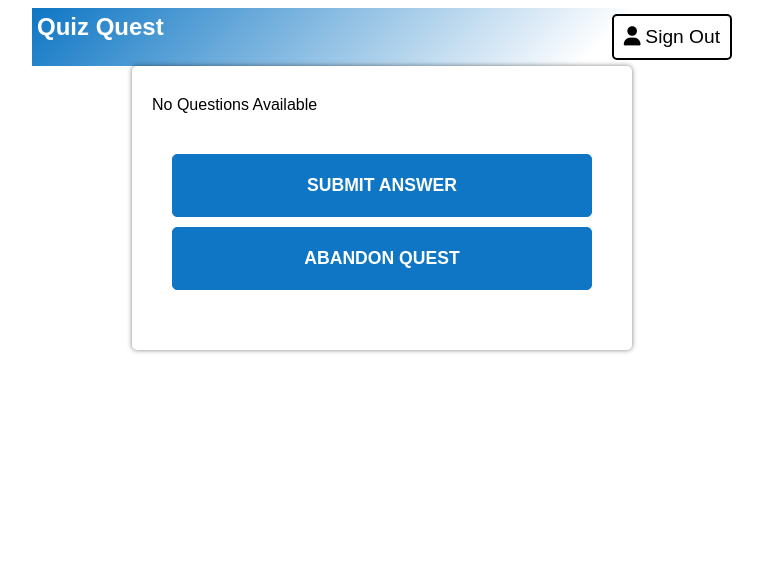
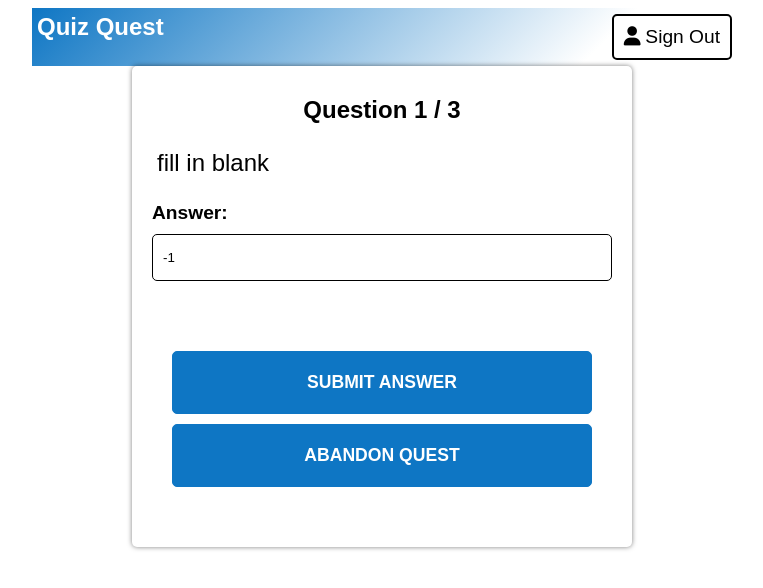
Before and after one commit to RShnitser/quiz-quest, a React (Vite) app: page /quest in a window 1280 px wide. Shown: the top 588 px of the page, without its empty margins (258-1021 px from the left). Built offline with nearby package versions, Linux system fonts and the light colour scheme; data requests are answered from the project's data file; sample sign-in values are in the browser's storage.

Commit message:
add order of answers to history data

```diff
--- a/db.json
+++ b/db.json
@@ -7,9 +7,129 @@
     }
   ],
   "questions": [
-
+    {
+      "question": "fill in blank",
+      "type": "Fill in the blank",
+      "answer": "answer",
+      "tags": [
+        "HTML"
+      ],
+      "id": 1
+    },
+    {
+      "question": "multiple choice",
+      "type": "Multiple Choice",
+      "answer": {
+        "id": 0,
+        "answer": "answer"
+      },
+      "options": [
+        {
+          "id": 0,
+          "answer": "answer"
+        },
+        {
+          "id": 1,
+          "answer": "fake1"
+        },
+        {
+          "id": 2,
+          "answer": "fake2"
+        },
+        {
+          "id": 3,
+          "answer": "fake3"
+        }
+      ],
+      "tags": [
+        "CSS"
+      ],
+      "id": 2
+    },
+    {
+      "question": "all that apply",
+      "type": "All that apply",
+      "options": [
+        {
+          "id": 0,
+          "answer": "answer1",
+          "answerApplies": true
+        },
+        {
+          "id": 1,
+          "answer": "answer2",
+          "answerApplies": true
+        },
+        {
+          "id": 2,
+          "answer": "fake1",
+          "answerApplies": false
+        },
+        {
+          "id": 3,
+          "answer": "fake2",
+          "answerApplies": false
+        }
+      ],
+      "tags": [
+        "Javascript"
+      ],
+      "id": 3
+    }
   ],
   "history": [
-
+    {
+      "userId": 1,
+      "questionId": 2,
+      "info": {
+        "type": "Multiple Choice",
+        "answer": 0,
+        "order": [
+          3,
+          2,
+          1,
+          0
+        ]
+      },
+      "date": 1674609533247,
+      "id": 1
+    },
+    {
+      "userId": 1,
+      "questionId": 3,
+      "info": {
+        "type": "All that apply",
+        "answer": [
+          {
+            "id": 2,
+            "applies": false
+          },
+          {
+            "id": 0,
+            "applies": true
+          },
+          {
+            "id": 3,
+            "applies": false
+          },
+          {
+            "id": 1,
+            "applies": true
+          }
+        ]
+      },
+      "date": 1674609536831,
+      "id": 2
+    },
+    {
+      "userId": 1,
+      "questionId": 1,
+      "info": {
+        "type": "Fill in the blank",
+        "answer": "answer"
+      },
+      "date": 1674609539996,
+      "id": 3
+    }
   ]
 }
--- a/src/components/HistoryCard/HistoryCard.tsx
+++ b/src/components/HistoryCard/HistoryCard.tsx
@@ -1,6 +1,6 @@
 import React from "react";
-import { Question, QuestionType } from "../../quiz-api/quiz-api";
-import {Answer} from "../QuizApp/QuizApp";
+import { Question, QuestionType, Answer } from "../../quiz-api/quiz-api";
+//import {Answer} from "../QuizApp/QuizApp";
 
 type HistoryCardProps = {
     question: Question,
@@ -13,6 +13,8 @@ const HistoryCard = ({question, answer}: HistoryCardProps) => {
 
     switch(question.type) {
         case QuestionType.fillInBlank:
+            if(answer.type === QuestionType.fillInBlank) {
+
                 result = <React.Fragment>
                     {answer.answer !== question.answer ?
                     <>
@@ -28,54 +30,60 @@ const HistoryCard = ({question, answer}: HistoryCardProps) => {
                         </div>
                     }
                 </React.Fragment>
+            }
         break;
         case QuestionType.allThatApply:
+            if(answer.type === QuestionType.allThatApply) {
                 result = <div className="quest-grid">
-                {question.options.map((option, index) => {
+                    {answer.answer.map((option, index) => {
 
                         let check = <div></div>
-                    if(option.answerApplies === answer[`answer${index}Applies`]) {
+                        if(question.options[option.id].answerApplies === option.applies) {
                             check =  <div className="correct"><i className="fa-solid fa-check"></i></div>
                         }
                         else {
                             check =  <div className="incorrect"><i className="fa-solid fa-xmark"></i></div>
                         }
                         return(
-                        <React.Fragment key={option.answer}>
+                            <React.Fragment key={option.id}>
                                 {check}
-                            <div className={answer[`answer${index}Applies`] ? "quest-bold" : ""}>
-                                {option.answer}
+                                <div className={option.applies ? "quest-bold" : ""}>
+                                    {question.options[option.id].answer}
                                 </div>
                             </React.Fragment>
                         );
                     })}
                 </div>
+            }
         break;
         case QuestionType.multipleChoice:
+            if(answer.type === QuestionType.multipleChoice) {
+
                 result = <div className = "quest-grid">
-                {question.options.map((option) => {
+                    {answer.order.map((index) => {
                         let check = <div></div>
-                    if(option === answer.answer) {
-                        if(answer.answer === question.answer) {
+                        if(question.options[index].id === answer.answer) {
+                            if(answer.answer === 0) {
                                 check = <div className="correct"><i className="fa-solid fa-check"></i></div>;
                             }
                             else {
                                 check = <div className="incorrect"><i className="fa-solid fa-xmark"></i></div>
                             }
                         }
-                    if(answer.answer !== question.answer && option === question.answer) {
+                        if(answer.answer !== 0 && question.options[index].id === 0) {
                             check = <div className="correct"><i className="fa-solid fa-check"></i></div>;
                         }
                         return(
-                        <React.Fragment key={option}>
+                            <React.Fragment key={question.options[index].answer}>
                                 {check}
-                            <div className={option === answer.answer ? "quest-bold" : ""}>
-                                {option}
+                                <div className={question.options[index].id === answer.answer ? "quest-bold" : ""}>
+                                    {question.options[index].answer}
                                 </div>
                             </React.Fragment>
                         );
                     })}
                 </div>
+            }
         break;
         default:
         break;
--- a/src/components/Quest/Quest.tsx
+++ b/src/components/Quest/Quest.tsx
@@ -2,16 +2,17 @@ import React, { useState, useEffect } from "react";
 import { useNavigate } from "react-router-dom";
 import useQuiz from "../../providers/QuizProvider";
 import { QuizContextType } from "../../providers/QuizProvider";
-import { Question, QuestionType } from "../../quiz-api/quiz-api";
+import { Question, QuestionType, Answer } from "../../quiz-api/quiz-api";
 import HistoryCard from "../HistoryCard/HistoryCard";
 import InputField from "../InputField/InputField";
 import { InputError } from "../QuizApp/QuizApp";
-import {Answer} from "../QuizApp/QuizApp";
+//import {Answer} from "../QuizApp/QuizApp";
 import "./Quest.css";
 
 
 
 const INIT_ANSWER : Answer = {
+    type: QuestionType.fillInBlank,
     answer: "",
 }
 
@@ -43,16 +44,32 @@ const Quest = () => {
                     const question = result[0];
                     switch(question.type) {
                         case QuestionType.allThatApply:
-                            const newAnswer : Answer = {
-                                answer: ""
+                            const applyAnswer : Answer = {
+                                type: QuestionType.allThatApply,
+                                answer: [],
+                                //answer: ""
                             };
-                            for(let i = 0; i < question.options.length; i++){
-                                newAnswer[`answer${i}Applies`]= false;
+                            //for(let i = 0; i < question.options.length; i++){
+                            for(const option of question.options) {
+                                //newAnswer[`answer${i}Applies`]= false;
+                                applyAnswer.answer.push({id: option.id, applies: false});
                             }
-                            setAnswer(newAnswer);
+                            setAnswer(applyAnswer);
+                        break;
+                        case QuestionType.multipleChoice:
+                            const choiceAnswer: Answer = {
+                                type: QuestionType.multipleChoice,
+                                answer: -1,
+                                order: [],
+                            }
+                            for(const option of question.options) {
+                                //newAnswer[`answer${i}Applies`]= false;
+                                choiceAnswer.order.push(option.id);
+                            }
+                            setAnswer(choiceAnswer);
                         break;
                         default:
-                            setAnswer(INIT_ANSWER);
+                            //setAnswer(INIT_ANSWER);
                         break;
                     }
                 }
@@ -74,9 +91,9 @@ const Quest = () => {
         setError({});
 
         const newError: InputError = {};
-        const question = questions[questionIndex];
+        //const question = questions[questionIndex];
 
-        switch(question.type) {
+        switch(answer.type) {
             case QuestionType.fillInBlank:
                 if(!answer.answer.length) {
                     newError["answer"] = "Enter an answer";
@@ -84,11 +101,11 @@ const Quest = () => {
                 }
             break;
             case QuestionType.multipleChoice:
-            if(!answer.answer.length) {
-                //newError["answer"] = "Enter an answer";
-                setPageError("Select an answer")
-                result = false;
-            }
+                if(answer.answer === -1) {
+                    //newError["answer"] = "Enter an answer";
+                    setPageError("Select an answer")
+                    result = false;
+                }
             break;
             default:
             break;
@@ -101,17 +118,17 @@ const Quest = () => {
         return(result);
     }
 
-    const handleAddHistory = async () => {
-        try {
-            for(const index in answerArray) {
-                console.log(index);
-                await addHistory(user.id, questions[index].id, answerArray[index]);
-            }
-        }
-        catch(error) {
-            console.error(error);
-        }
-    }
+    // const handleAddHistory = async () => {
+    //     try {
+    //         for(const index in answerArray) {
+    //             console.log(index);
+    //             await addHistory(user.id, questions[index].id, answerArray[index]);
+    //         }
+    //     }
+    //     catch(error) {
+    //         console.error(error);
+    //     }
+    // }
 
     const handleSubmit = async (e: React.FormEvent<HTMLFormElement>) => {
         e.preventDefault();
@@ -131,7 +148,8 @@ const Quest = () => {
                     case QuestionType.allThatApply:
                         let correct = true;
                         for(let i = 0; i < question.options.length; i++) {
-                            if(question.options[i].answerApplies !== answer[`answer${i}Applies`]) {
+                        //for(const option of question.options) {
+                            if(question.options[i].answerApplies !== (answer.answer as {id: number, applies: boolean}[])[i].applies) {
                                 correct = false;
                                 break;
                             }
@@ -164,10 +182,13 @@ const Quest = () => {
                     switch(question.type) {
                         case QuestionType.allThatApply:
                             const newAnswer : Answer = {
-                                answer: ""
+                                type: QuestionType.allThatApply,
+                                answer: [],
                             };
-                            for(let i = 0; i < question.options.length; i++){
-                                newAnswer[`answer${i}Applies`]= false;
+                            //for(let i = 0; i < question.options.length; i++){
+                            for(const option of question.options) {
+                                //newAnswer[`answer${i}Applies`]= false;
+                                newAnswer.answer.push({id: option.id, applies: false});
                             }
                             setAnswer(newAnswer);
                         break;
@@ -189,6 +210,7 @@ const Quest = () => {
 
     const buildAnswerInput = (question : Question): React.ReactNode => {
         let input = null;
+        //switch(answer.type) {
         switch(question.type) {
             case QuestionType.fillInBlank:
 
@@ -197,11 +219,13 @@ const Quest = () => {
                      label="Answer:"
                      type="text"
                      name="answer"
-                     value={answer.answer}
+                     value={answer.answer as string}
                      onChange={({target: {value}}: React.ChangeEvent<HTMLInputElement>) => {
                          setAnswer({
+                             type: QuestionType.fillInBlank,
+                             answer: value,
                              //...answer,
-                             answer: value
+                             //answer: value
                          })
                      }}
                      error={error["answer"] || ""}
@@ -216,16 +240,23 @@ const Quest = () => {
                             label={option.answer}
                             type="checkbox"
                             name={option.answer}
-                            checked={answer[`answer${index}Applies`] as boolean || false}
+                            checked={(answer.answer as {id: number, applies: boolean}[])[index].applies}
                             error=""
                             //value={d}
                             onChange={() => {
                                 //console.log(answer.answer1Applies);
-                                setAnswer({
-                                    ...answer,
+
+                                const applyAnswer: Answer = {
+                                    type: QuestionType.allThatApply,
+                                    answer: [...(answer.answer as {id: number, applies: boolean}[])]
+                                }
+                                applyAnswer.answer[index].applies = ! applyAnswer.answer[index].applies;
+                                setAnswer(
+                                    applyAnswer
+                                    //...answer,
                                     //answer1Applies: !answer.answer1Applies,
-                                    [`answer${index}Applies`]: !answer[`answer${index}Applies`]
-                                })
+                                    //[`answer${index}Applies`]: !answer[`answer${index}Applies`]
+                                );
                             }}
                         />
                     ))}
@@ -241,13 +272,24 @@ const Quest = () => {
                             type="radio"
                             name="answer"
                             error=""
-                            value={option.answer}
+                            value={option.id.toString()}
                             //className="form-btn"
                             onChange={({target: {value}}: React.ChangeEvent<HTMLInputElement>) => {
-                                setAnswer({
-                                    //...answer,
-                                    answer: value,
-                                })
+
+                                if(answer.type === QuestionType.multipleChoice) {
+
+                                    const choiceAnswer: Answer = {
+                                        type: QuestionType.multipleChoice,
+                                        answer: parseInt(value),
+                                        order: [...answer.order]
+                                    }
+                                    setAnswer(
+                                        choiceAnswer
+
+                                        //...answer,
+                                        //answer: value,
+                                    )
+                                }
                             }}
                         />
                     ))}
--- a/src/components/QuestHistory/QuestHistory.tsx
+++ b/src/components/QuestHistory/QuestHistory.tsx
@@ -30,34 +30,35 @@ const QuestHistory = () => {
 
     const mapHistoryData = () => {
 
-        const result = history.map((data, index) => {
+        // const result = history.map((data, index) => {
 
-            const answer = {
-                answer: "",
-                ...data.history.info
-            }
+        //     const answer = {
+        //         answer: "",
+        //         ...data.history.info
+        //     }
 
-            return(<div className="quest-answer-container" key={`answer${index}`}>
-            <div className="title">{data.question.question}</div>
-                {/* {result} */}
-                <HistoryCard
-                    question={data.question}
-                    answer={answer}
-                />
-            </div>
-        );
-        });
+        //     return(<div className="quest-answer-container" key={`answer${index}`}>
+        //     <div className="title">{data.question.question}</div>
+        //         {/* {result} */}
+        //         <HistoryCard
+        //             question={data.question}
+        //             answer={answer}
+        //         />
+        //     </div>
+        // );
+        // });
 
-        return result;
+        //return result;
     }
 
     return(
-        <React.Fragment>
-            {history.length ?
-                mapHistoryData()
-                :<div>No History Available</div>}
-            <input className="form-btn" type="button" value="Main Menu" onClick={() => {navigate("/")}}/>
-        </React.Fragment>
+        // <React.Fragment>
+        //     {history.length ?
+        //         mapHistoryData()
+        //         :<div>No History Available</div>}
+        //     <input className="form-btn" type="button" value="Main Menu" onClick={() => {navigate("/")}}/>
+        // </React.Fragment>
+        <div></div>
     );
 }
 
--- a/src/components/QuizApp/QuizApp.tsx
+++ b/src/components/QuizApp/QuizApp.tsx
@@ -12,10 +12,10 @@ export type InputError = {
     [key: string]: string
 }
 
-export type Answer = {
-    answer: string;
-    [key: string]: boolean | string;
-}
+// export type Answer = {
+//     answer: string;
+//     [key: string]: boolean | string;
+// }
 
 const QuizApp = () => {
 
--- a/src/providers/QuizProvider.tsx
+++ b/src/providers/QuizProvider.tsx
@@ -4,7 +4,7 @@ import {
     addUserAPI,
     User,
     UserInfo,
-    AnswerInfo,
+    Answer,
     Question,
     History,
     HistoryData,
@@ -29,7 +29,7 @@ export type QuizContextType = {
     addUser: (user: UserInfo) => Promise<User | undefined>,
     addQuestion: (question: QuestionInfo) => void,
     getQuest: (settings: Settings) => Promise<Array<Question> | undefined>;
-    addHistory: (userId : number, questionId : number, answerInfo: AnswerInfo) => Promise<History | undefined>;
+    addHistory: (userId : number, questionId : number, answer: Answer) => Promise<History | undefined>;
     getHistory: (userId : number) => Promise<Array<HistoryData> | undefined>;
     setSettings: (settings: Settings) => void,
 }
@@ -128,9 +128,9 @@ export const QuizProvider = ({children}: QuizProviderProps) => {
         }
     }
 
-    const addHistory = async (userId : number, questionId : number, answerInfo: AnswerInfo) => {
+    const addHistory = async (userId : number, questionId : number, answer: Answer) => {
         try {
-            const result = await addHistoryAPI(userId, questionId, answerInfo);
+            const result = await addHistoryAPI(userId, questionId, answer);
             return result;
         }
         catch(error) {
--- a/src/quiz-api/quiz-api.ts
+++ b/src/quiz-api/quiz-api.ts
@@ -126,9 +126,9 @@ export type Question = FillInBlankQuestion | MultipleChoiceQuestion | AllThatApp
 
 export type Tags = Map<string, boolean>;
 
-export type AnswerInfo = {
-    [key : string]: string | boolean;
-}
+// export type AnswerInfo = {
+//     [key : string]: string | boolean;
+// }
 
 // type HistoryInfo = {
 //     userId: number;
@@ -137,11 +137,30 @@ export type AnswerInfo = {
 //     date: Date;
 // }
 
+type FillInBlankAnswer = {
+    type: QuestionType.fillInBlank;
+    answer: string;
+}
+
+type MultipleChoiceAnswer = {
+    type: QuestionType.multipleChoice;
+    answer: number;
+    order: Array<number>;
+}
+
+type AllThatApplyAnswer = {
+    type: QuestionType.allThatApply;
+    answer: Array<{id: number, applies: boolean}>;
+}
+
+export type Answer = FillInBlankAnswer | MultipleChoiceAnswer | AllThatApplyAnswer;
+
+
 export type History = {
     id: number;
     userId: number;
     questionId: number;
-    info: AnswerInfo;
+    //info: AnswerInfo;
     date: Date;
 }
 
@@ -286,7 +305,7 @@ export const getQuestAPI = async (settings: Settings) => {
     });
 }
 
-export const addHistoryAPI = async (userId : number, questionId : number, answerInfo: AnswerInfo) => {
+export const addHistoryAPI = async (userId : number, questionId : number, answerInfo: Answer) => {
 
     const response = await fetch(URL_HISTORY, {
         method: "POST",
```
Lines whose indentation alone changed are shown as unchanged.
